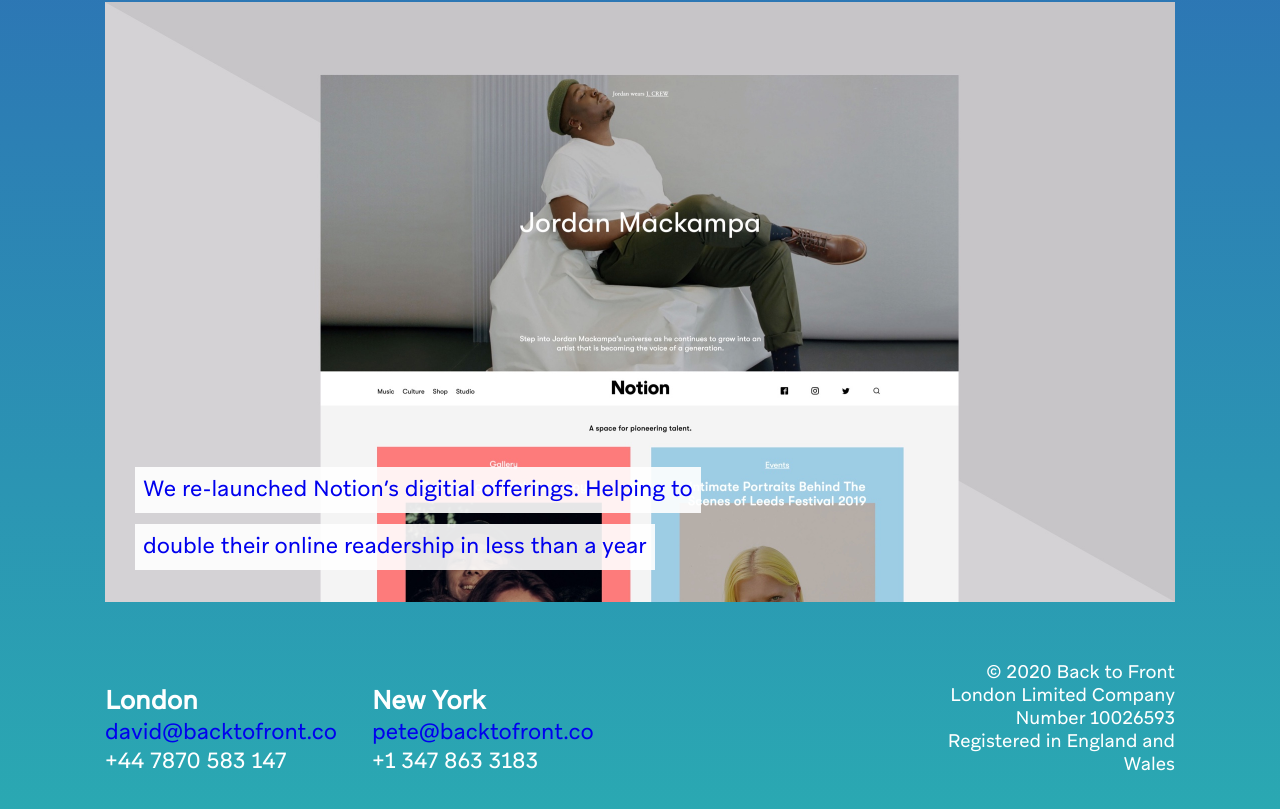
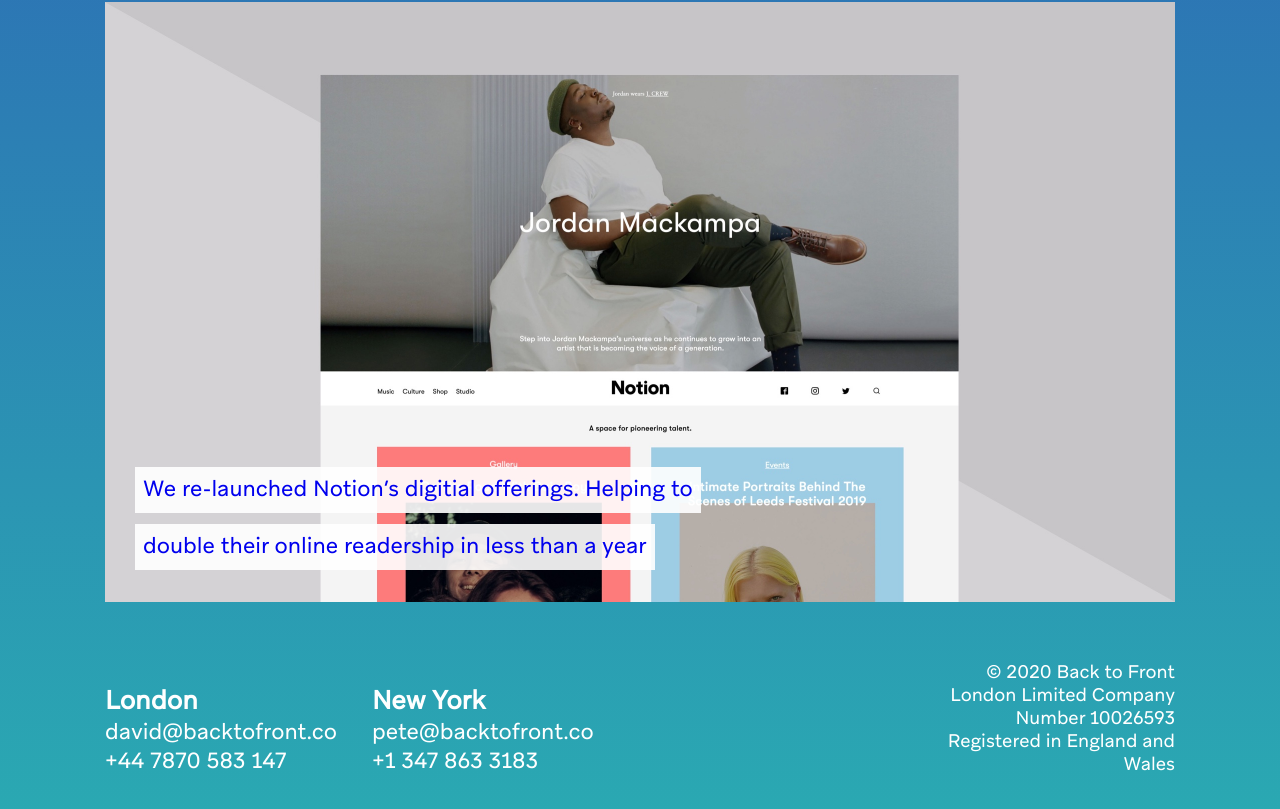
Before and after one commit to Curious-Ways/backtofront2020, a Gatsby site: page / in a window 1280 px wide. Shown: the part 1976-2785 px from the top of the page. Built offline with nearby package versions, Linux system fonts and the light colour scheme; Gatsby itself is replaced by a stand-in of ours.

Commit message:
footer link colors

```diff
--- a/src/components/Contact.js
+++ b/src/components/Contact.js
@@ -13,8 +13,9 @@
 const Email = styled.a`
 
 `
-const Phone = styled.p`
+const Phone = styled.a`
   margin: 0;
+  display: block;
 `
 
 const Contact = props => (
@@ -23,7 +24,7 @@
     <City>{props.city}</City>
     <Timezone>{props.timezone}</Timezone>
     <Email href={props.email_address}>{props.email_address}</Email>
-    <Phone>{props.phone}</Phone>
+    <Phone href={props.phone}>{props.phone}</Phone>
   </ContactWrapper>
 
 )
--- a/src/components/SiteFooter.js
+++ b/src/components/SiteFooter.js
@@ -7,6 +7,13 @@
   justify-content: space-between;
   align-items: flex-end;
   padding: 60px 0;
+
+  a:link, a:visited {
+    color: #fff;
+  }
+  a:hover, a:active, a:focus {
+    color: #371dc0;
+  }
 `
 const Legal = styled.small`
   max-width: 250px;
@@ -27,14 +34,12 @@
     <ContactsGroup>
       <Contact
         city="London"
-        timezone=""
         email_address="david@backtofront.co"
         phone="+44 7870 583 147"
       />
 
       <Contact
         city="New York"
-        timezone=''
         email_address="pete@backtofront.co"
         phone="+1 347 863 3183"
       />
--- a/src/components/SiteHeader.js
+++ b/src/components/SiteHeader.js
@@ -13,7 +13,6 @@
     color: #fff;
     padding-bottom: 1px;
     border-bottom: 2px solid #1DD5E1;
-    transition: 0.5s all;
   }
   a:hover, a:active, a:focus {
     color: #1DD5E1;
--- a/src/components/layout.js
+++ b/src/components/layout.js
@@ -59,6 +59,7 @@
   }
   a:link, a:visited {
     text-decoration: none;
+    transition: 0.5s all;
     /*padding-bottom: 1px;
     border-bottom: 2px solid #1DD5E1; */
   }
```
